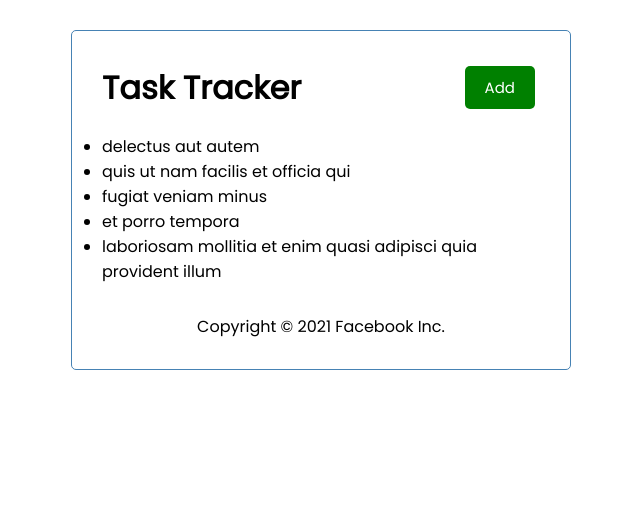
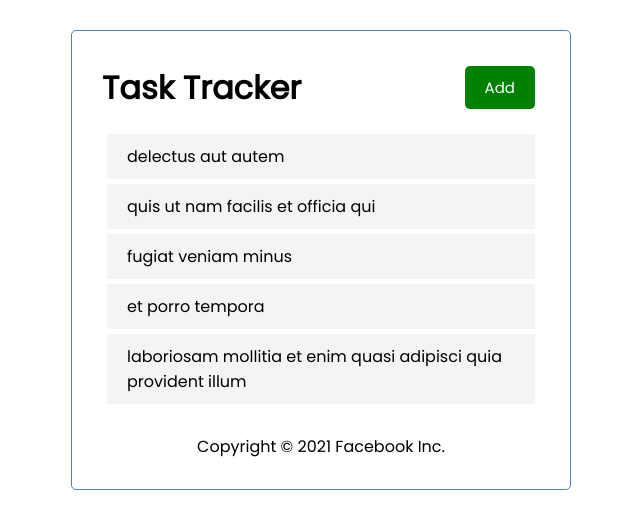
Before and after one commit to autoex/task-tracker, a React (Create React App) app: page / in a window 1280 px wide. Shown: the top 528 px of the page, without its empty margins (319-959 px from the left). Built offline with nearby package versions, Linux system fonts and the light colour scheme; the HTML template or start-up script is replaced by a standard one.

Commit message:
add task component

```diff
--- /dev/null
+++ b/src/components/Task.js
@@ -0,0 +1,26 @@
+import PropTypes from 'prop-types'
+
+
+
+
+const Task = ({title}) => {
+
+
+    return (
+        <>
+            <div className={'task'}>{title}</div>
+        </>
+
+    );
+}
+
+
+Task.defaultProps = {
+    title: 'Your task should be here'
+}
+
+Task.propTypes = {
+    title: PropTypes.string
+}
+
+export default Task;
--- a/src/components/Tasks.js
+++ b/src/components/Tasks.js
@@ -1,4 +1,5 @@
 import PropTypes from 'prop-types'
+import Task from "./Task";
 
 
 
@@ -7,9 +8,9 @@ const Tasks = ({tasks}) => {
 
     return (
         <>
-            <ul>
-                {tasks.map(task => <li key={task.id}>{task.title}</li>)}
-            </ul>
+
+                {tasks.map(task => <Task key={task.id} title={task.title}/>)}
+
         </>
 
     );
```
